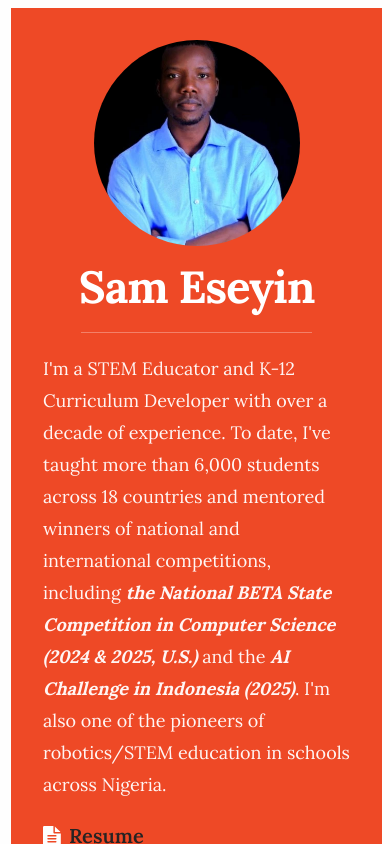
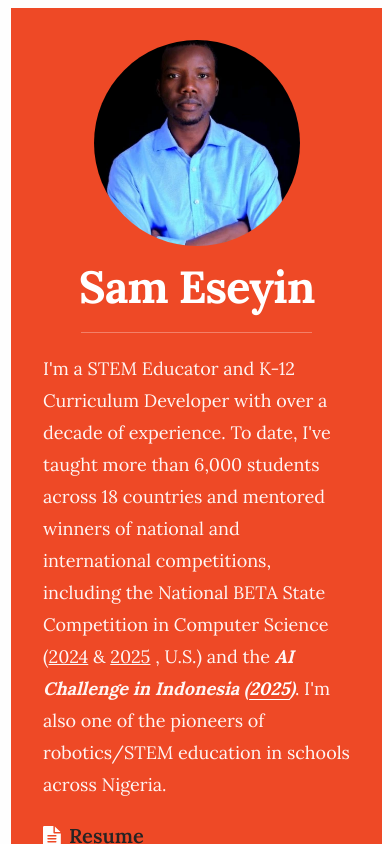
Before and after one commit to thepeerlearning/sam-profile, a Next.js app: page / in a window 390 px wide. Shown: the top 844 px of the page. Built offline with nearby package versions, Linux system fonts and the light colour scheme.

Commit message:
Adjusted mobile videos

```diff
--- a/src/app/page.tsx
+++ b/src/app/page.tsx
@@ -921,14 +921,26 @@ export default function Page() {
               I&apos;m a STEM Educator and K-12 Curriculum Developer with over a
               decade of experience. To date, I&apos;ve taught more than 6,000
               students across 18 countries and mentored winners of national and
-              international competitions, including{" "}
+              international competitions, including the National BETA State
+              Competition in Computer Science (
+              {/* <VideoPlayer
+                videoUrl="https://res.cloudinary.com/your-cloud/video/upload/v12345/demo.mp4"
+                label="2024"
+              />{" "} */}
+              <span className="underline">2024</span> &amp;{" "}
+              <span className="underline">2025</span>{" "}
+              {/* <VideoPlayer
+                videoUrl="https://res.cloudinary.com/djeoaylbe/video/upload/v1751487159/WhatsApp_Video_2025-06-20_at_13.25.54_1_psrji2.mov"
+                label="2025"
+              />{" "} */}
+              , U.S.) and the{" "}
               <span className="font-bold italic">
-                the National BETA State Competition in Computer Science (2024
-                &amp; 2025, U.S.)
-              </span>{" "}
-              and the{" "}
-              <span className="font-bold italic">
-                AI Challenge in Indonesia (2025)
+                AI Challenge in Indonesia (
+                <VideoPlayer
+                  videoUrl="https://res.cloudinary.com/djeoaylbe/video/upload/v1751486914/WhatsApp_Video_2025-07-01_at_14.44.02_on2yfy.mp4"
+                  label="2025"
+                />
+                )
               </span>
               . I&apos;m also one of the pioneers of robotics/STEM education in
               schools across Nigeria.
```
